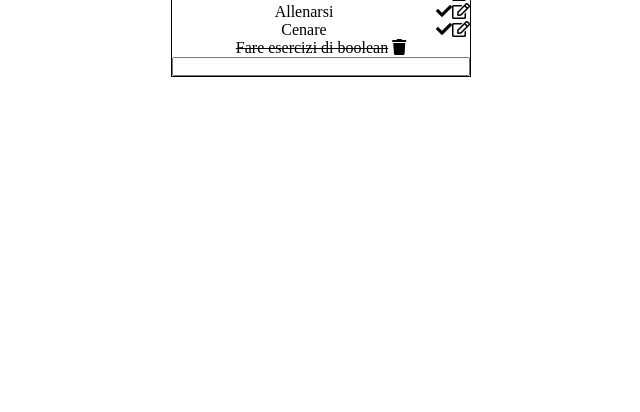
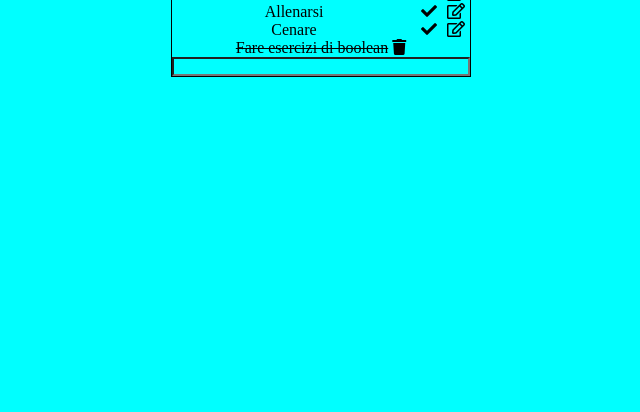
Before and after one commit to giuseppe0908/vue-todolist, a plain HTML site: page index.html in a window 1280 px wide. Shown: the part 388-800 px from the top of the page, without its empty margins (319-959 px from the left). Drawn offline with nearby package versions, Linux system fonts and the light colour scheme.

Commit message:
esercizio terminato

```diff
--- a/assets/master.css
+++ b/assets/master.css
@@ -1,8 +1,8 @@
 *{
   margin: 0;
   padding: 0;
-
   box-sizing: border-box;
+  background-color: cyan;
 }
 #root{
   display: flex;
@@ -32,6 +32,7 @@ input{
 
 .comune{
   float: right;
+  padding: 0 5px;
 }
 .comune:after{
   content: '';
```
